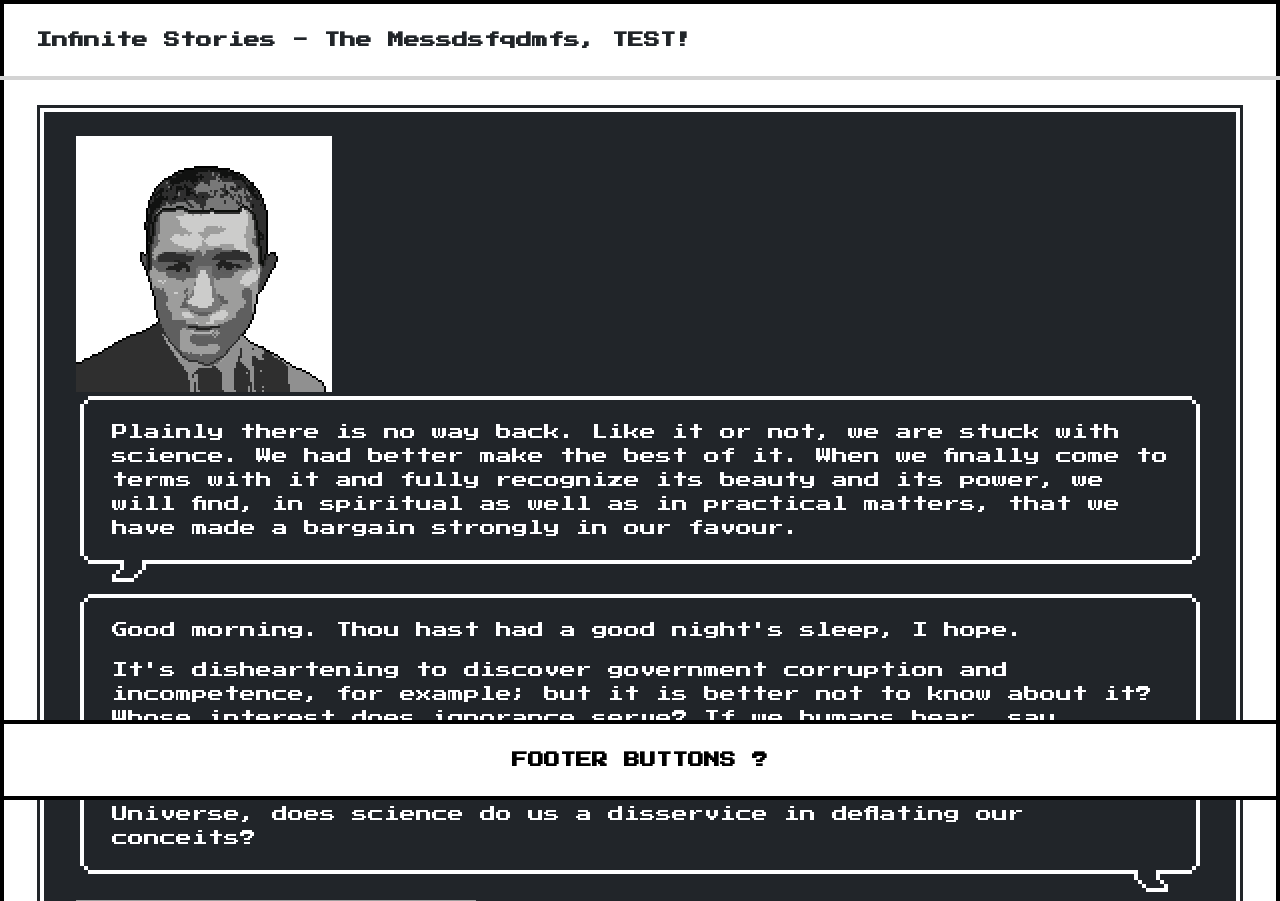
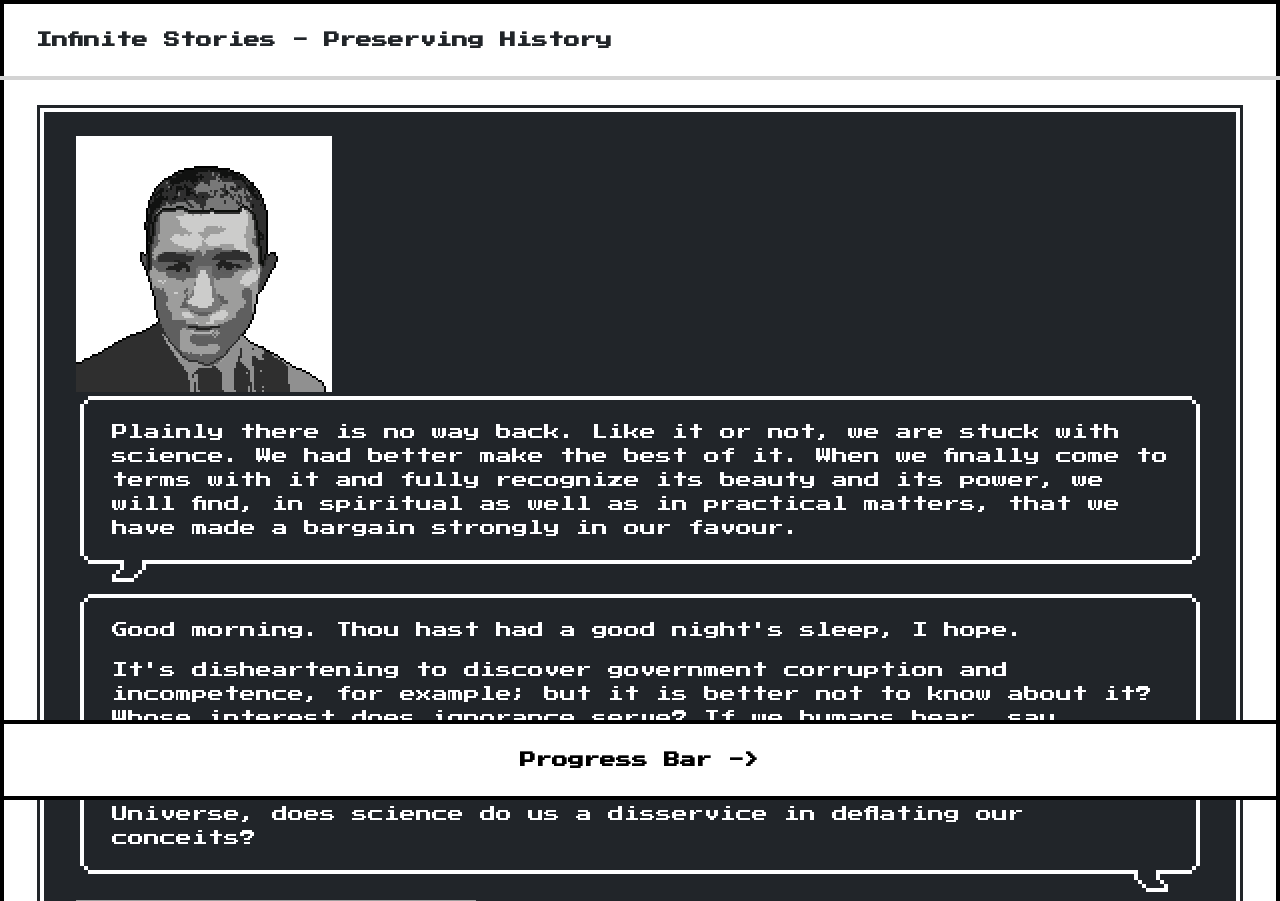
Before and after one commit to olivierpierre85/infinite-stories, a Django app: page / in a window 1280 px wide. Shown: the top 901 px of the page. Run offline with Django 3.2, Linux system fonts and the light colour scheme; grey boxes are pictures that could not be loaded.

Commit message:
change title name

```diff
--- a/frontend/templates/frontend/index.html
+++ b/frontend/templates/frontend/index.html
@@ -17,7 +17,7 @@
     <body>
         <header>
             <div class="nes-container nes-container-top">
-                <strong>Infinite Stories - The Messdsfqdmfs, {{ name }}!</strong>
+                <strong>Infinite Stories - {{ name }}</strong>
             </div>
         </header>
 
@@ -54,7 +54,7 @@
 
         <div class="footer">
             <div class="nes-container">
-                <strong>FOOTER BUTTONS ?</strong>
+                <strong>Progress Bar -> </strong>
             </div>
         </div>
 
--- a/frontend/views.py
+++ b/frontend/views.py
@@ -6,6 +6,6 @@ def home(request):
         request,
         'frontend/index.html',
         {
-            'name': 'TEST'
+            'name': 'Preserving History'
         }
     )
```
